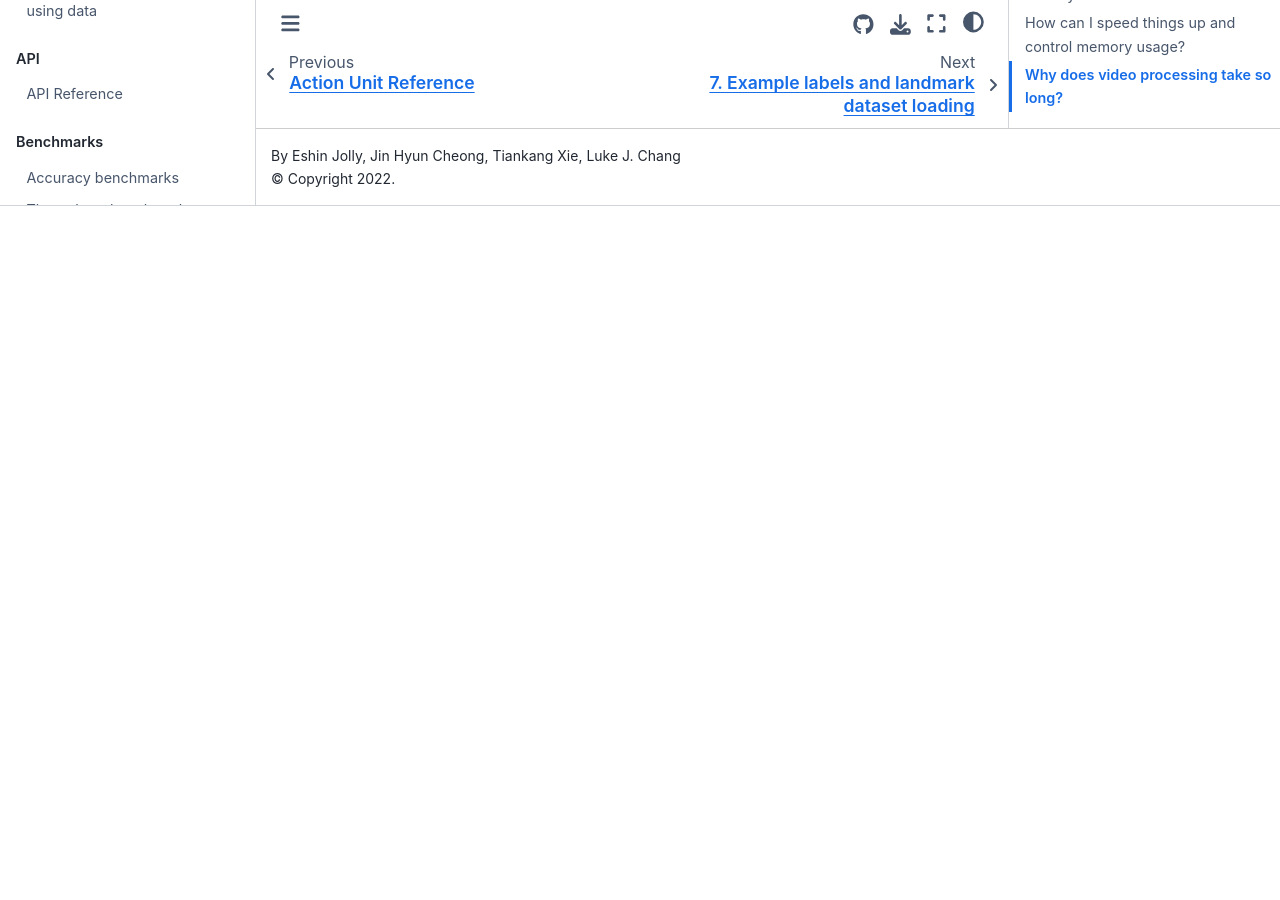
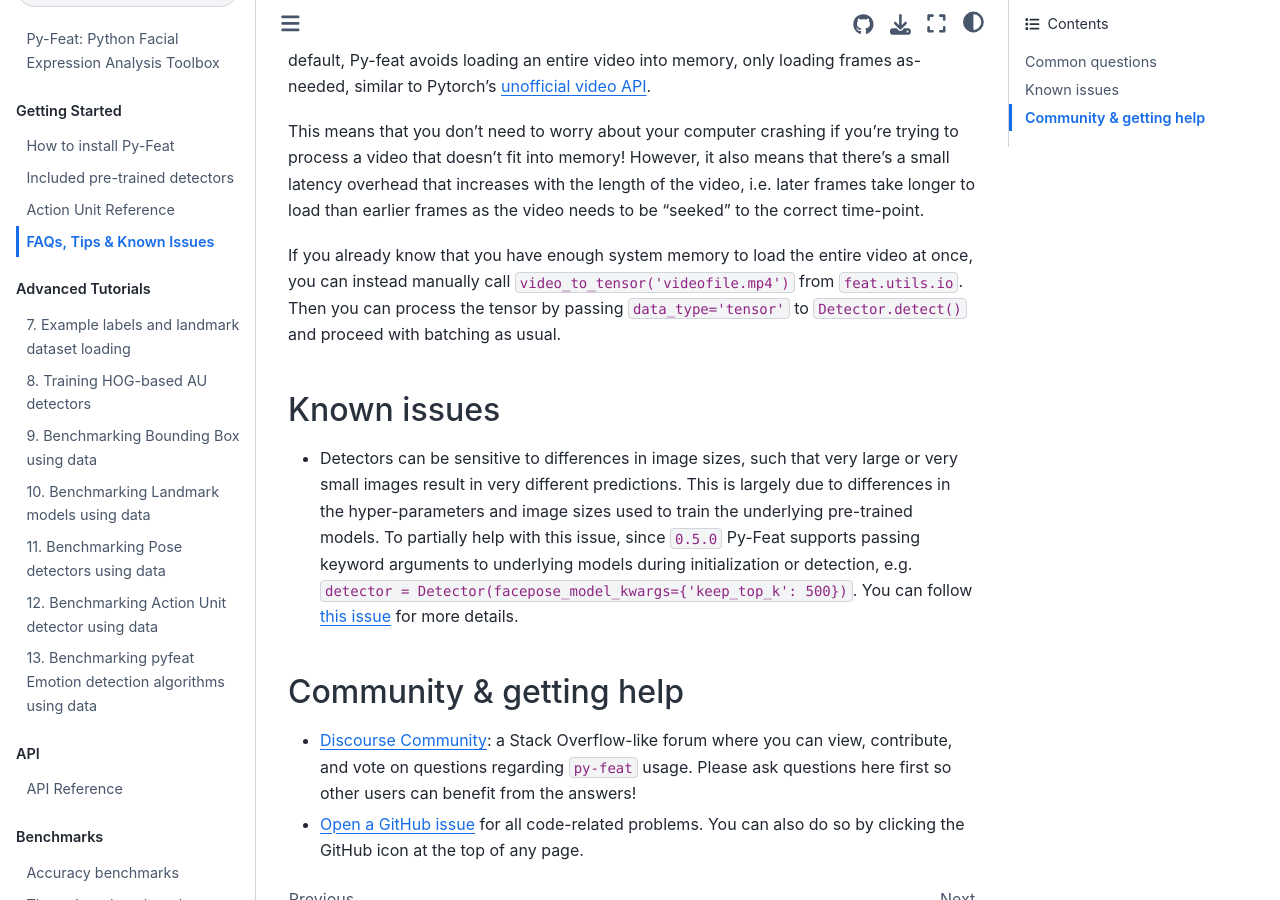
Before and after one commit to cosanlab/py-feat, a Jupyter Book: the page built from docs/pages/faqs.md, in a window 1280 px wide and 900 px high, scrolled down 2015 px. Built offline with Jupyter Book 1.0.4 settings and Sphinx 7.4.7 and the Sphinx Book theme 1.1.4, drawn with Linux system fonts in a browser that asks for light colours; pages that are not in the unit, such as notebooks, are missing from menus; before the commit the page ends 2221 px from its top, so only the background shows below that; some of the changed text lies outside the part shown.

Commit message:
docs: overhaul models page and fold usage_guide into FAQs
Models page:
- Add Face detection section (retinaface default + img2pose) and note
  the landmark->PoseMLP head-pose path when retinaface is used.
- Add ArcFace (now the default) to Identity, alongside FaceNet.
- Add a Gaze estimation section (l2cs; geometric option for MPDetector).
- Add a per-model HuggingFace card link + license phrase (compact inline).
- Add a global note that all models live under the py-feat HF org.
- Detectorv2: note RetinaFace face detection and facenet/arcface identity;
  drop the hardcoded accuracy numbers and point to the benchmarks pages.
- Fix the intro.md cross-reference anchor (heading was renamed).

FAQs: fold the spot-check tip, Known issues, and Community sections from
usage_guide.md into faqs.md and remove usage_guide from the page and toc.

````diff
--- a/docs/_toc.yml
+++ b/docs/_toc.yml
@@ -6,7 +6,6 @@
       - file: pages/installation
       - file: pages/models
       - file: pages/au_reference
-      - file: pages/usage_guide
       - file: pages/faqs
   - caption: Basic Tutorials
     chapters:
--- a/docs/pages/faqs.md
+++ b/docs/pages/faqs.md
@@ -1,4 +1,12 @@
-# FAQS
+# FAQs, Tips & Known Issues
+
+Here are a few general guidelines and common questions when using `py-feat`. We are always actively trying to improve the toolbox and make it easier to use — please help us out by contributing on GitHub!
+
+```{note}
+**Always spot-check your detections!** While we've done our best to thoroughly test, benchmark, and document all the [pre-trained models](models.md) included in Py-Feat, it's always possible that real-world images and videos reveal a quirk or limitation of an otherwise high-performing detector.
+```
+
+## Common questions
 
 ### Py-feat is detecting multiple faces in an image with a single face
 
@@ -30,3 +38,12 @@
 This means that you don't need to worry about your computer crashing if you're trying to process a video that doesn't fit into memory! However, it also means that there's a small latency overhead that increases with the length of the video, i.e. later frames take longer to load than earlier frames as the video needs to be "seeked" to the correct time-point.
 
 If you already know that you have enough system memory to load the entire video at once, you can instead manually call `video_to_tensor('videofile.mp4')` from `feat.utils.io`. Then you can process the tensor by passing `data_type='tensor'` to `Detector.detect()` and proceed with batching as usual.
+
+## Known issues
+
+- Detectors can be sensitive to differences in image sizes, such that very large or very small images result in very different predictions. This is largely due to differences in the hyper-parameters and image sizes used to train the underlying pre-trained models. To partially help with this issue, since `0.5.0` Py-Feat supports passing keyword arguments to underlying models during initialization or detection, e.g. `detector = Detector(facepose_model_kwargs={'keep_top_k': 500})`. You can follow [this issue](https://github.com/cosanlab/py-feat/issues/135) for more details.
+
+## Community & getting help
+
+- [Discourse Community](https://www.askpbs.org/c/py-feat/26): a Stack Overflow-like forum where you can view, contribute, and vote on questions regarding `py-feat` usage. Please ask questions here first so other users can benefit from the answers!
+- [Open a GitHub issue](https://github.com/cosanlab/py-feat/issues) for all code-related problems. You can also do so by clicking the GitHub icon at the top of any page.
````
Also changed, not shown: docs/pages/intro.md (+11 -23 lines), docs/pages/models.md (+39 -12 lines).
